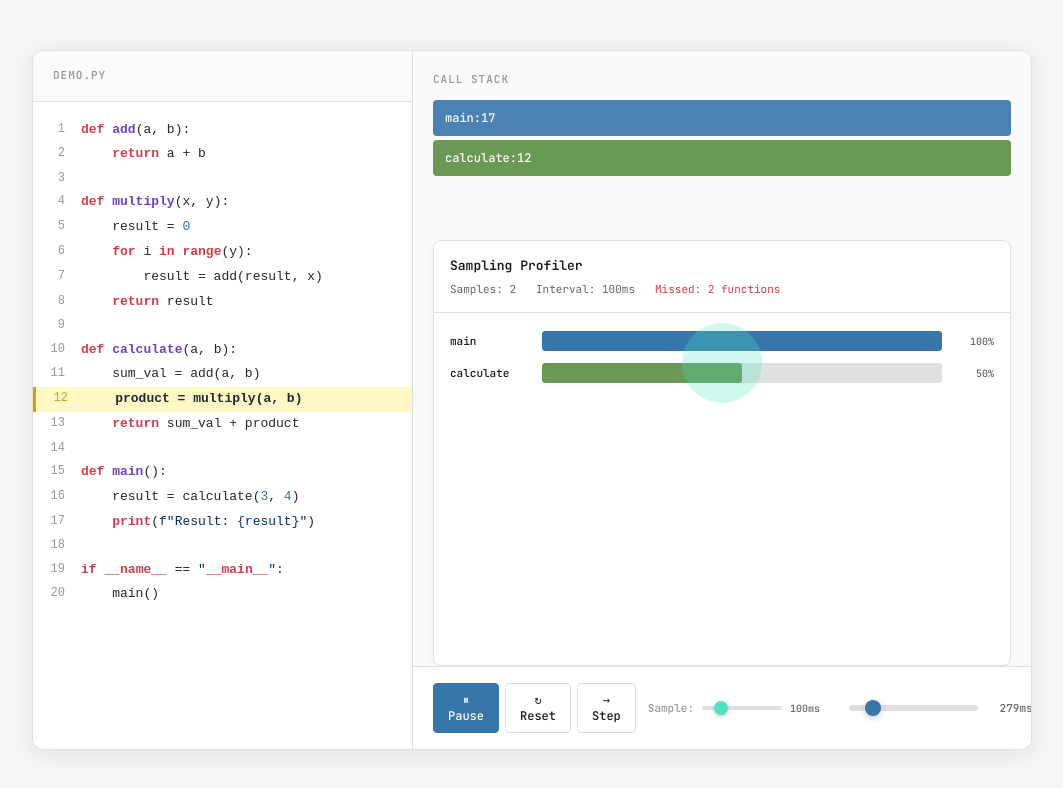
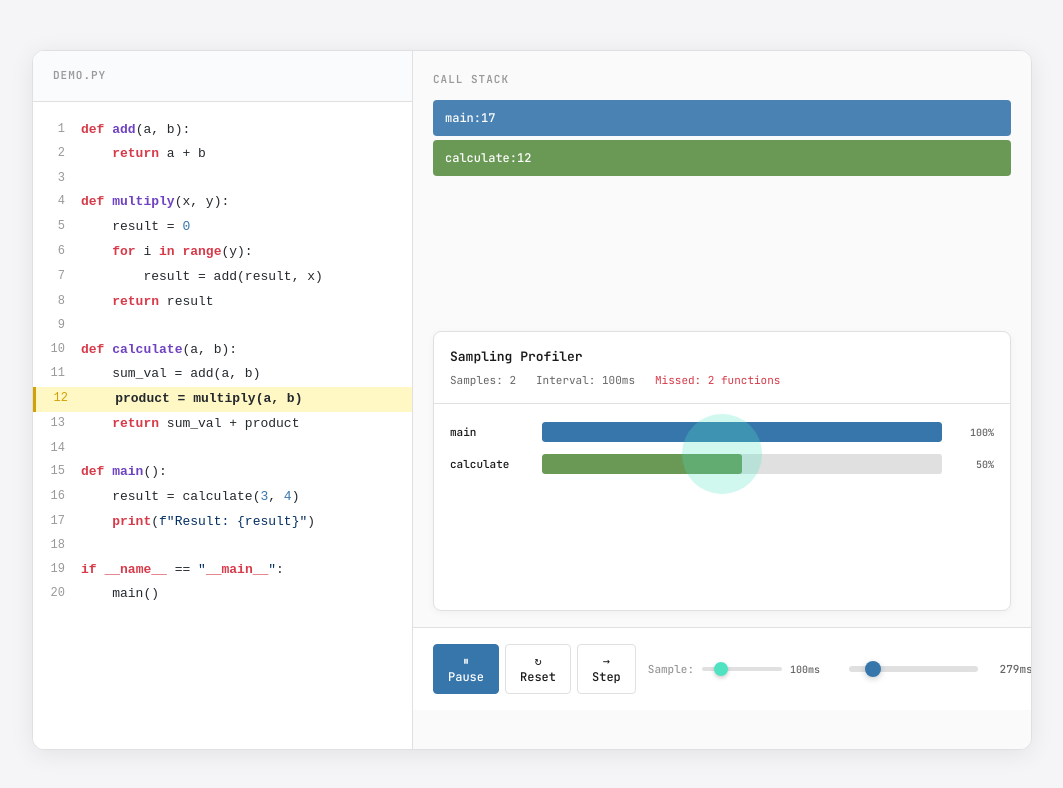
Before and after one commit to lkollar/cpython-profiling-animation, a website built with Vite: page index.html in a window 1280 px wide. Both pictures are taken after a click on the button "▶ Play". Shown: the whole page, without its empty margins (108-1171 px from the left). Built offline with nearby package versions, Linux system fonts and the light colour scheme.

Commit message:
Increase result box size

```diff
--- a/src/shared/components/DOMFlyingStackFrame.js
+++ b/src/shared/components/DOMFlyingStackFrame.js
@@ -23,10 +23,9 @@ export class DOMFlyingStackFrame {
     textElement.textContent = `${this.functionName}:${this.lineno}`;
     this.element.appendChild(textElement);
 
-    // Set dimensions to match source
-    const sourceRect = sourceFrame.element.getBoundingClientRect();
-    this.element.style.width = `${sourceRect.width}px`;
-    this.element.style.height = `${sourceRect.height}px`;
+    // Set fixed dimensions for flying frames
+    this.element.style.width = '180px';
+    this.element.style.height = '36px';
 
     // Immediately make visible
     this.element.classList.add('visible');
--- a/src/shared/components/DOMStackVisualization.js
+++ b/src/shared/components/DOMStackVisualization.js
@@ -90,9 +90,11 @@ export class DOMStackVisualization {
     this.frames.forEach(frame => {
       const flying = new DOMFlyingStackFrame(frame);
 
-      // Get frame's actual screen position
+      // Get frame's actual screen position (center of frame)
       const frameRect = frame.element.getBoundingClientRect();
-      flying.setPosition(frameRect.left, frameRect.top);
+      const centerX = frameRect.left + frameRect.width / 2 - 90; // 90 = half of flying frame width
+      const centerY = frameRect.top;
+      flying.setPosition(centerX, centerY);
 
       container.appendChild(flying.element);
       flyingFrames.push(flying);
--- a/src/style.css
+++ b/src/style.css
@@ -166,7 +166,10 @@ body {
 /* Stack Section */
 .stack-section {
   padding: 20px;
-  flex-shrink: 0;
+  flex: 1;
+  min-height: 180px;
+  max-height: 280px;
+  overflow-y: auto;
 }
 
 .stack-section-title {
@@ -243,12 +246,16 @@ body {
   pointer-events: none;
   z-index: 1000;
   position: fixed;
+  top: 0;
+  left: 0;
+  width: auto;
+  height: 36px;
+  opacity: 1;
 }
 
 /* Sampling Panel */
 .sampling-panel {
-  flex: 1;
-  margin: 0 20px;
+  margin: 0 20px 16px 20px;
   background: var(--bg-panel);
   border: 1px solid var(--border-color);
   border-radius: var(--radius-md);
@@ -256,7 +263,8 @@ body {
   overflow: hidden;
   display: flex;
   flex-direction: column;
-  min-height: 200px;
+  min-height: 280px;
+  max-height: 280px;
 }
 
 .sampling-header {
```
